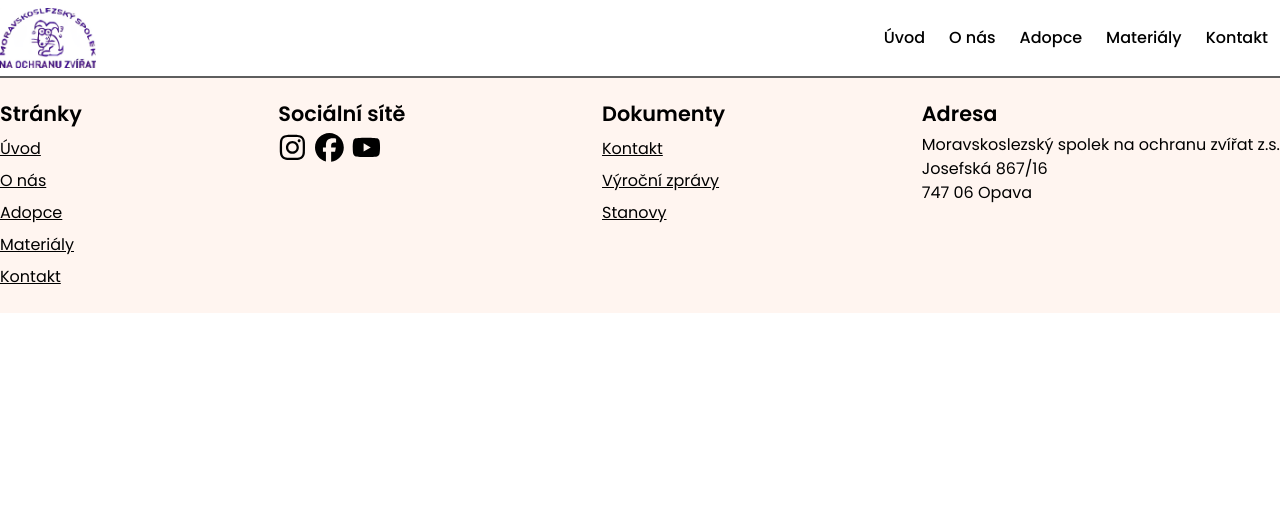
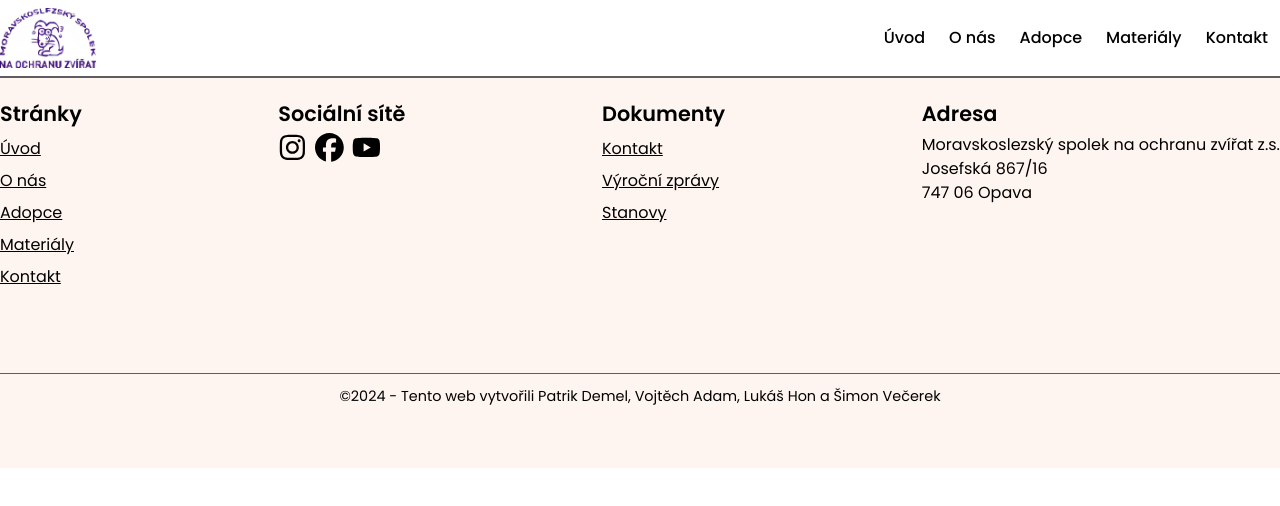
Before and after one commit to PatrikDemel/msoz-projekt, a React (Vite) app: page / in a window 1280 px wide. Shown: the top 506 px of the page. Built offline with nearby package versions, Linux system fonts and the light colour scheme.

Commit message:
added credentials to the footer

```diff
--- a/src/components/Footer.jsx
+++ b/src/components/Footer.jsx
@@ -82,6 +82,12 @@ function Footer() {
             </p>
           </div>
         </div>
+        <div className="container mx-auto flex justify-center border-t-subheadingColor border-t-[1px] pt-3 mt-20 pb-10">
+          <p className="text-[0.9rem]">
+            &copy;2024 - Tento web vytvořili Patrik Demel, Vojtěch Adam, Lukáš
+            Hon a Šimon Večerek
+          </p>
+        </div>
       </footer>
     </>
   );
```
